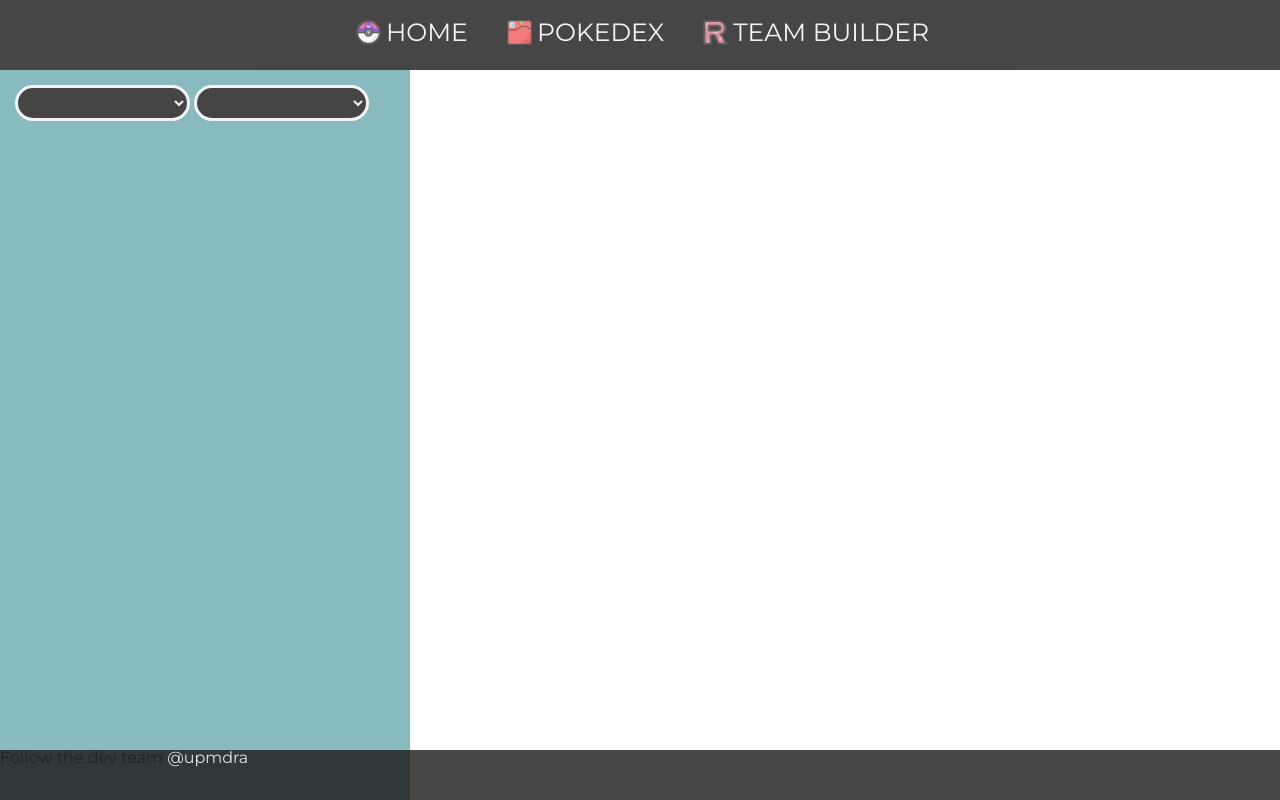
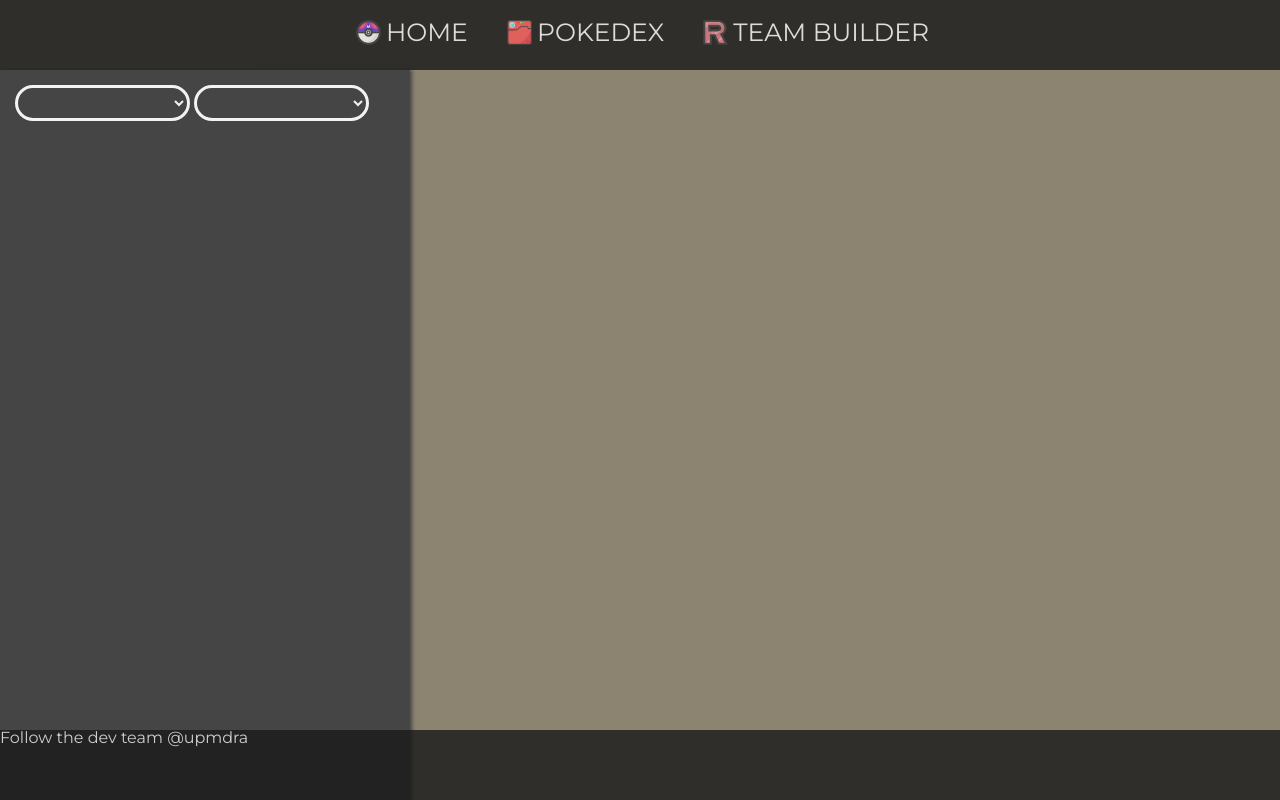
Before and after one commit to Loaye/PokePractice, a website: page public/pokedex.html in a window 1280 px wide. Shown: the top 800 px of the page. Drawn offline with Linux system fonts and the light colour scheme; no server answers.

Commit message:
revises the style of html to make it look better

```diff
--- a/public/styles/home.css
+++ b/public/styles/home.css
@@ -1,30 +1,3 @@
-html {
-  font-family: 'Montserrat', sans-serif;
-}
-
-body {
-  height: 930px;
-  color: #87BBBF;
-}
-
-header {
-  background-color: #191919;
-  height: 70px;
-}
-
-header ul li {
-  margin-top: 20px;
-}
-
-header ul li img {
-  float: left;
-  margin-top: 0px;
-}
-
-footer {
-  background-color: #191919;
-}
-
 h2 {
   width: 750px;
   font-size: 48px;
--- a/public/styles/layout.css
+++ b/public/styles/layout.css
@@ -1,17 +1,22 @@
 header {
-  height: 50px;
+  height: 70px;
   top: 0;
   width: 100%;
   background-color: #191919;
   opacity: .8;
 }
 
-body {
+header ul li {
+  margin-top: 20px;
+}
 
+header ul li img {
+  float: left;
+  margin-top: 0px;
 }
 
 footer {
-  height: 50px;
+  height: 70px;
   position: fixed;
   bottom: 0;
   width: 100%;
--- a/public/styles/pokedexStyle.css
+++ b/public/styles/pokedexStyle.css
@@ -1,21 +1,3 @@
-html {
-  font-family: 'Montserrat', sans-serif;
-}
-
-header {
-background-color: #191919;
-height: 70px;
-}
-
-header ul li {
-  margin-top: 20px;
-}
-
-header ul li img {
-  float: left;
-  margin-top: 0px;
-}
-
 /*Floats*/
 .l-float {
   float: left
@@ -34,8 +16,8 @@
   float: left;
   height: 950px;
   width: 32%;
-  background-color: #87BBBF;
-  /*box-shadow: 2px 0px 4px #87BBBF;*/
+  background-color: #454545;
+  box-shadow: 2px 0px 4px #454545;
   padding: 15px;
   box-sizing: border-box;
   margin-top: -150px;
--- a/public/styles/style.css
+++ b/public/styles/style.css
@@ -1,12 +1,9 @@
 /*Site Styles*/
 html {
   font-family: 'Montserrat', sans-serif;
+  background-color: #8C8371;
+  color: #f0f0f0;
 }
-
-/*html {
-  background-color: #87BBBF;
-  color: #f0f0f0;
-}*/
 
 /*Nav Styles*/
 ul {
@@ -53,4 +50,5 @@
   margin: 10px 0px;
   margin-top: -40px;
   margin-right: -250px;
+  background: url('vendors/images/pokemon/card.png')
 }
```
